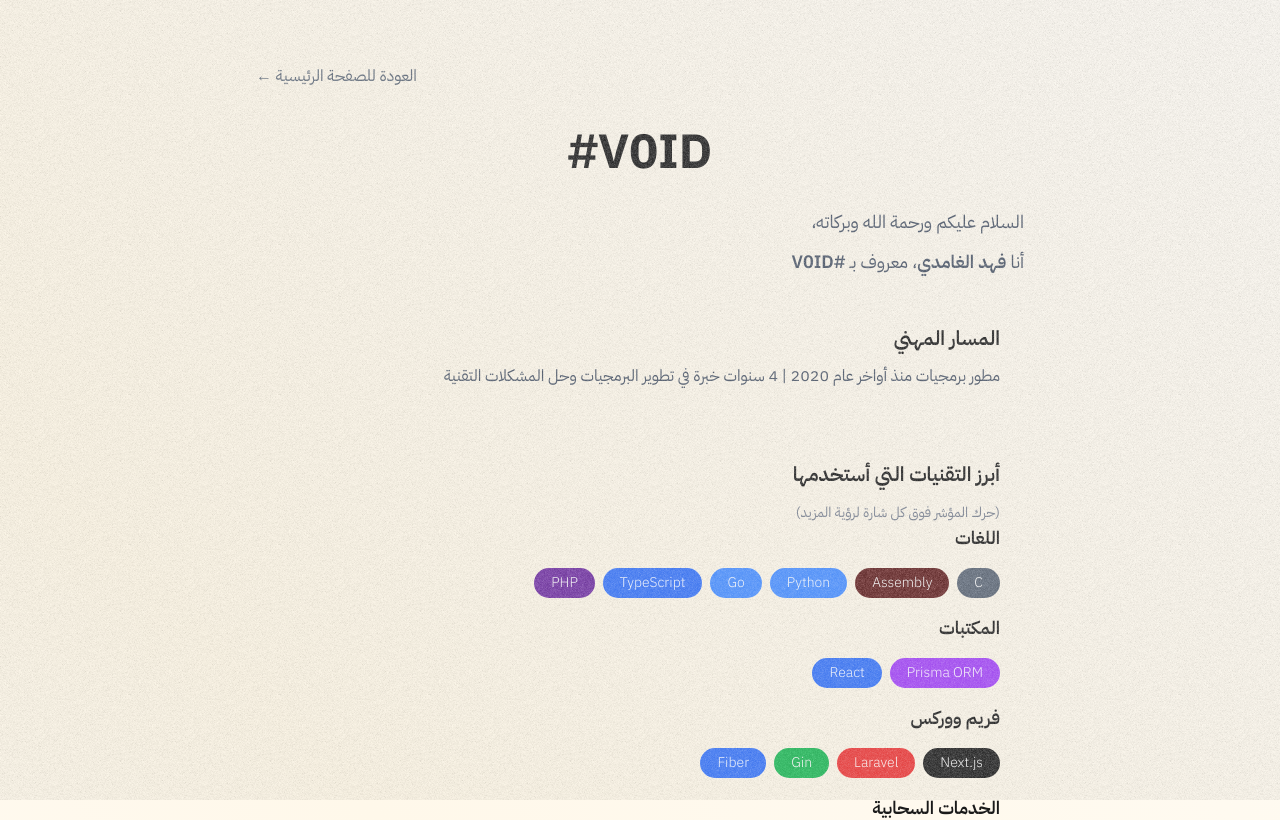
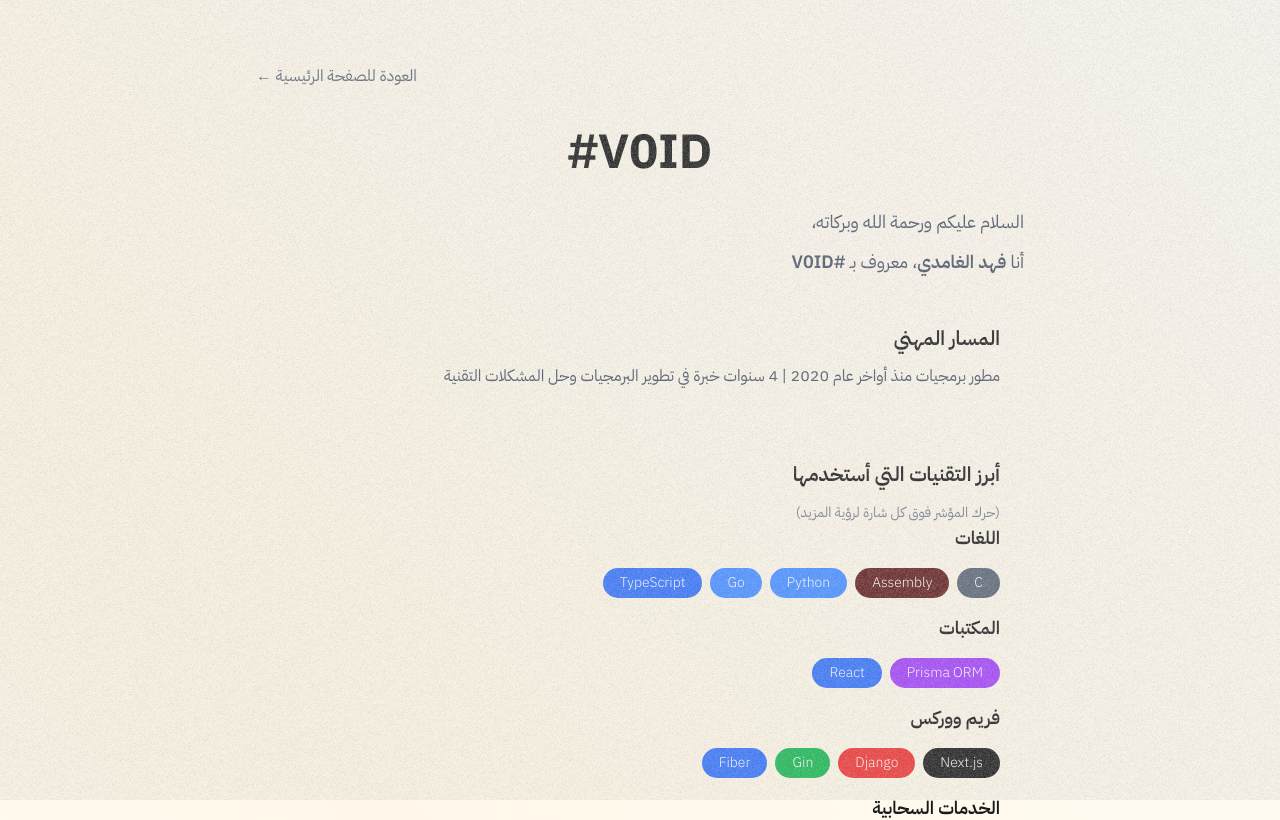
Before and after one commit to v0id-user/v0id-land, a Next.js app: page /about in a window 1280 px wide. Shown: the top 820 px of the page. Built offline with nearby package versions, Linux system fonts and the light colour scheme.

Commit message:
refactor: update tech stack in expertise section
- Removed PHP from languages list
- Replaced Laravel with Django in frameworks list
- Updated descriptions to reflect current technology preferences

```diff
--- a/app/about/expertise.ts
+++ b/app/about/expertise.ts
@@ -36,12 +36,6 @@ export const languages: TechInfo[] = [
         description: "لغتي الأساسية لكل ما يتعلق بالـ UI/UX وتطوير الواجهات، defacto-standard للـ frontend development",
         color: "bg-blue-600"
     },
-    {
-        name: "PHP",
-        url: "https://www.php.net",
-        description: "كلاسيكيتك المفضلة للـ Backend في تطوير تطبيقات الويب، بداية الرحلة كانت معها! استخدمها في الـ Laravel بشكل أساسي.",
-        color: "bg-purple-900"
-    }
 ];
 
 export const libraries: TechInfo[] = [
@@ -67,8 +61,8 @@ export const frameworks: TechInfo[] = [
         color: "bg-black"
     },
     {
-        name: "Laravel",
-        url: "https://laravel.com",
+        name: "Django",
+        url: "https://www.djangoproject.com",
         description: "إطار عمل مثالي للمشاريع على مستوى enterprise، أستخدمه عندما أحتاج هيكلة قوية وopinionated architecture",
         color: "bg-red-600"
     },
```
